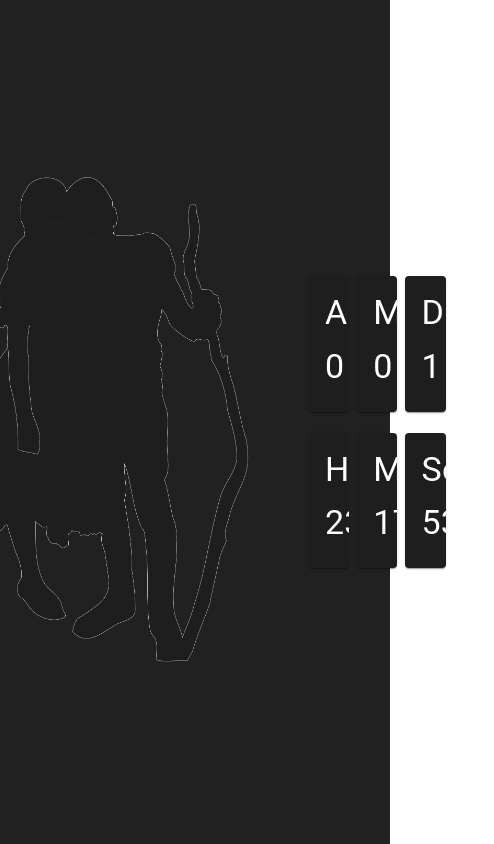
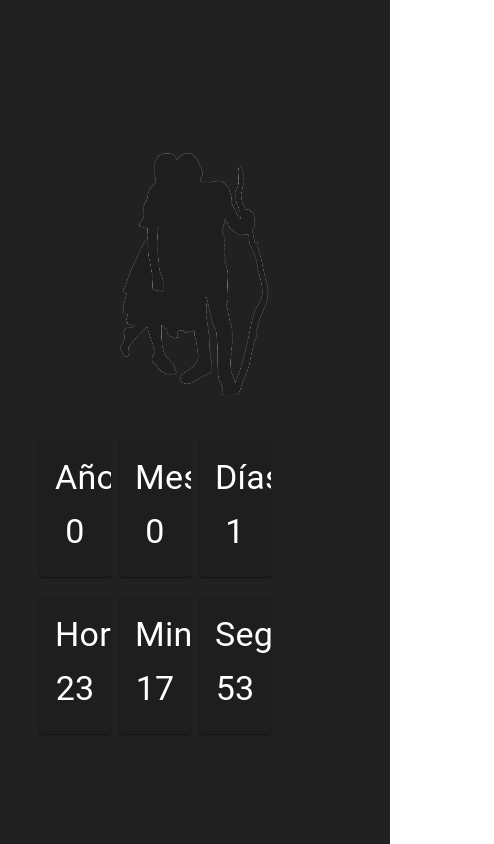
Before and after one commit to nfJaramillo/Formidable, a React (Create React App) app: page / in a window 390 px wide. Shown: the whole page, 494 px wide, since content can reach past the window. Built offline with nearby package versions, Linux system fonts and the light colour scheme.

Commit message:
Changes for responsive

```diff
--- a/src/App.css
+++ b/src/App.css
@@ -7,6 +7,7 @@
   justify-content: center;
   font-size: calc(10px + 2vmin);
   color: white;
+
 }
 
 
@@ -19,3 +20,21 @@
   width: 50vw;
 
 }
+
+@media only screen and (max-width: 600px) {
+  .App {
+    flex-direction: column;
+  }
+
+  .App-logo {
+    height: 30vh;
+    margin: 10vw;
+  }
+
+  .timer{
+    width: 80vw;
+    font-size: 10 !important;
+
+  }
+
+}
```
Also changed, not shown: 5 other files (tests, documents, lock files or other folders).
